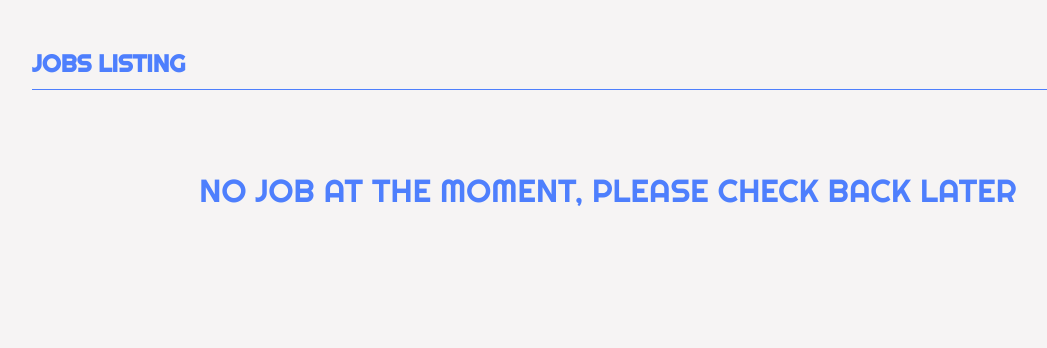
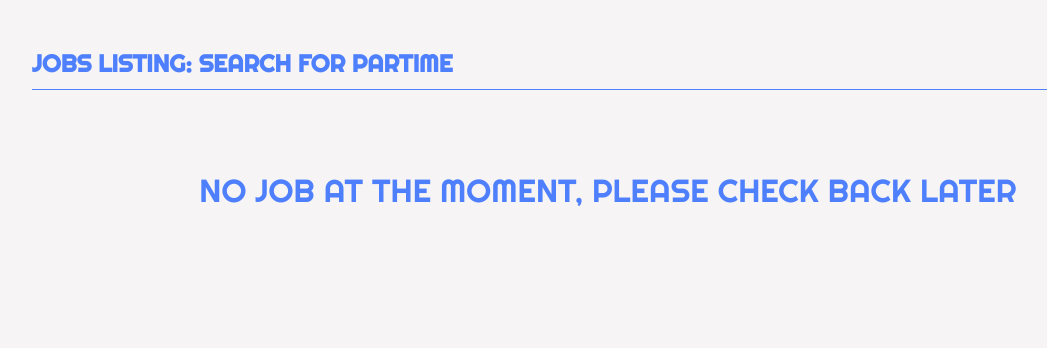
Before and after one commit to Khingz/job_circus, a Flask app: page /jobs?search=partime in a window 1280 px wide. Shown: the part 72-420 px from the top of the page, without its empty margins (32-1079 px from the left). Run offline with Flask 3, Linux system fonts and the light colour scheme; data that the repository does not hold is empty.

Commit message:
feat: simple search implemetation

```diff
--- a/web_flask/models/engine/db_storage.py
+++ b/web_flask/models/engine/db_storage.py
@@ -115,3 +115,51 @@ class DBStorage:
             if (value.username == username):
                 return value
         return None
+
+    # def search(self, cls=None, keyword=None):
+    #     """Search based on keyword"""
+    #     if cls not in classes.values():
+    #         return None
+    #     dic = {}
+    #     if keyword:
+    #         all_cls = models.storage.all(cls)
+    #         if keyword.lower() in ["partime", "fulltime"]:
+    #             for value in all_cls.values():
+    #                 if (value.type == keyword):
+    #                     key = "{}.{}".format(type(value).__name__, value.id)
+    #                     dic[key] = value
+    #             return (dic)
+    #         for value in all_cls.values():
+    #             if keyword.lower() in value.title.lower():
+    #                 key = "{}.{}".format(type(value).__name__, value.id)
+    #                 dic[key] = value
+    #     return (dic)
+    def search(self, cls=None, keyword=None):
+        """Search for instances of the given class based on a keyword.
+
+        Args:
+            cls (class): The class to search for instances.
+            keyword (str): The keyword to search for.
+
+        Returns:
+            dict: A dictionary containing instances that match the search criteria.
+        """
+        if not cls or cls not in classes.values() or not keyword or not isinstance(keyword, str):
+            return None
+
+        result_dict = {}
+
+        all_instances = models.storage.all(cls)
+
+        if keyword.lower() in ["partime", "fulltime"]:
+            for instance in all_instances.values():
+                if instance.type.lower() == keyword.lower():
+                    key = f"{type(instance).__name__}.{instance.id}"
+                    result_dict[key] = instance
+        else:
+            for instance in all_instances.values():
+                if keyword.lower() in instance.title.lower():
+                    key = f"{type(instance).__name__}.{instance.id}"
+                    result_dict[key] = instance
+
+        return result_dict
--- a/web_flask/routes/job.py
+++ b/web_flask/routes/job.py
@@ -1,5 +1,5 @@
 #!/usr/bin/env python3
-from flask import Blueprint, render_template, redirect, url_for, flash
+from flask import Blueprint, request, render_template, redirect, url_for, flash
 from flask_login import login_required, current_user
 from forms.post_job import PostJobForm
 from models.job import Job
@@ -34,11 +34,15 @@ def home():
     return render_template('home.html', cards=jobs_data)
 
 
-@job.route('/jobs', methods=['GET'], strict_slashes=False)
+@job.route('/jobs', methods=['GET', 'POST'], strict_slashes=False)
 def all_jobs():
     """List all jobs"""
     jobs_data = []
-    jobs = storage.all(Job).values()
+    keyword = request.args.get('search', '')
+    if not keyword:
+        jobs = storage.all(Job).values()
+    else:
+        jobs = storage.search(Job, keyword).values()
     for job in jobs:
         user = storage.get(User, job.user_id)
         # extract data from form and add user_id
@@ -56,7 +60,7 @@ def all_jobs():
                 'user_id': job.user_id
             }
         jobs_data.append(job_data)
-    return render_template('jobs.html', cards=jobs_data)
+    return render_template('jobs.html', cards=jobs_data, search=keyword)
 
 
 @job.route('/job/create', methods=['POST', 'GET'])
--- a/web_flask/static/css/home.css
+++ b/web_flask/static/css/home.css
@@ -36,6 +36,10 @@
 .home-container .hero-section form {
     width: 100%;
     margin-top: 1rem;
+    display: flex;
+    justify-content: start;
+    align-items: center;
+    gap: 0.5rem;
 }
 
 .home-container .hero-section form input {
@@ -46,6 +50,10 @@
     padding: 0.5rem 0.5rem 0.5rem 1rem;
     border-radius: 0.5rem;
     border-width: 2px;
+    /* width: 50%; */
+}
+
+.home-container .hero-section form input:first-child {
     width: 50%;
 }
 
@@ -53,7 +61,7 @@
     color: var(--dark-grey);
 }
 
-.home-container .hero-section form button {
+.home-container .hero-section form .search-submit {
     background-color: var(--primary-color);
     font-family: var(--main-font);
     color: var(--white);
@@ -105,16 +113,21 @@
     width: 3rem;
     height: 3rem;
     border-radius: 50%;
-    background-color: var(--dark-grey);
+    background-color: var(--light-grey);
 }
 
-.home-container .job-type-section .job-type button {
+.home-container .job-type-section .job-type p {
+    margin-bottom: 2rem;
+}
+
+.home-container .job-type-section .job-type a {
     background: var(--white);
-    border: solid 1px var(--dark-grey);
+    border: solid 1px var(--primary-color);
     border-radius: 0.5rem;
     padding: 0.5rem 0.7rem;
     cursor: pointer;
     transition: ease-in-out 0.3s;
+    color: var(--primary-color);
 }
 
 .home-container .job-type-section .job-type button:hover {
--- a/web_flask/templates/jobs.html
+++ b/web_flask/templates/jobs.html
@@ -7,7 +7,14 @@
 {% block content %}
     <div class="home-container">
         <div class="job-listing-section">
-            <h2>JOBS LISTING</h2>
+            <h2>
+                JOBS LISTING:
+                {% if search == "" %}
+                ALL JOBS
+                {% else %}
+                SEARCH FOR {{ search.upper() }}
+                {% endif %}
+            </h2>
             <div class="job-listing">
                 <!-- Include the card component -->
                 {% if cards %}
```
Also changed, not shown: web_flask/static/css/card.css (+7 -1 lines), web_flask/templates/home.html (+5 -5 lines).
